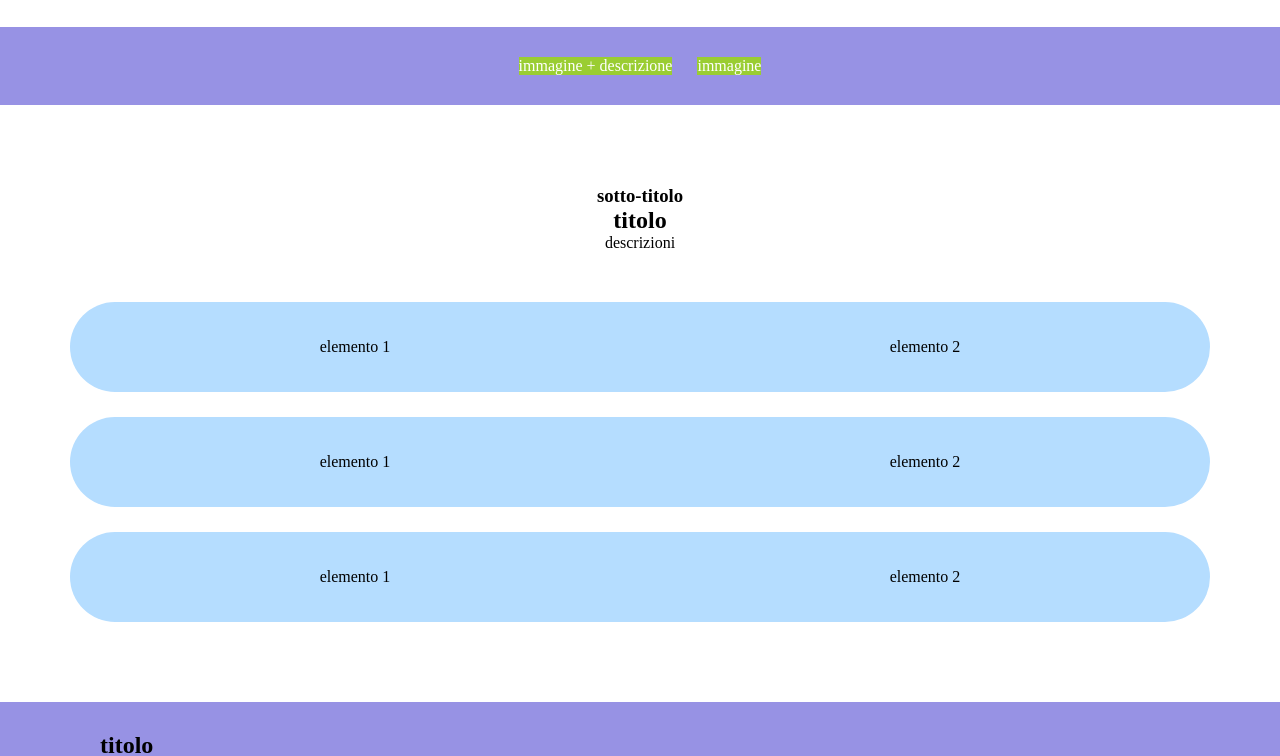
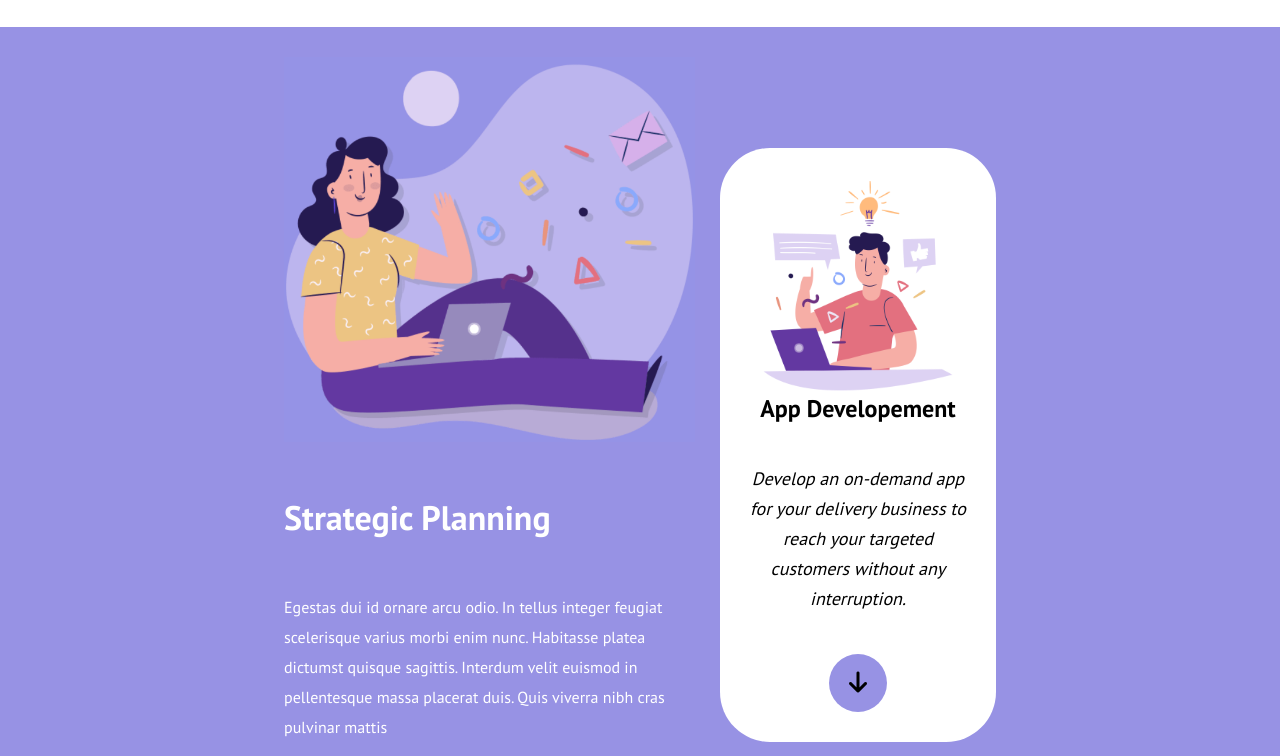
Before and after one commit to enricoforesta/htmlcss-responsive-layout, a plain HTML site: page index.html in a window 1280 px wide. Shown: the part 998-1754 px from the top of the page. Drawn offline with Linux system fonts and the light colour scheme.

Commit message:
feat: sezione 2

```diff
--- a/css/style.css
+++ b/css/style.css
@@ -6,9 +6,85 @@
 
 /* TYPE */
 
+/* HEADER */
+nav i.fa-solid.fa-bars {
+    font-size: 35px;
+}
+/* /HEADER */
+
+/* BOX WH65 */
+.wh65{
+    text-align: start;
+}
+.demo .wh65 .sotto-box button span{
+    margin-left: 20px;
+}
+
+.demo .wh65 .sotto-box button{
+    background-color: #0084fd;
+    color: white;
+    border-radius: 50px;
+    padding: 10px 50px;
+}
+
+.demo .wh65 .sotto-box img{
+    margin-bottom: -30px ;
+}
+
+/* /BOX WH65 */
+
+/* SEZIONE 1 */
+.demo .sotto-box p{
+    font-size: 1.125rem;
+    font-weight: bold;
+    margin: 40px 0;
+}
+
+.demo .sotto-box h2,
+.demo .wh35.sotto-box i{
+    color: #0084fd;
+}
+
+.demo .wh35.sotto-box i{
+    font-size: 80px;
+    margin-bottom: 20px;
+}
+/* /SEZIONE 1 */
+
+/* SEZIONE 2 */
+.strategic h2{
+    font-size: 34px;
+    margin: 60px 0;
+}
+
+.strategic .box h3{
+    font-size: 24px;
+}
+
+.strategic .box p{
+    font-size: 18px;
+    font-style: italic;
+    margin: 40px 0;
+}
+
+.strategic .box button{
+    font-size: 24px;
+    background-color: #9792e4;
+    margin: 0 auto;
+    padding: 14px 20px;
+    border-radius: 100%;
+}
+/* /SEZIONE 2 */
+
 
 /* /TYPE */
 /* COMUNI */
+
+body{
+    line-height: 1.875rem;
+    font-family: 'PT Sans', sans-serif;
+}
+
 .benefits,
 .get-started,
 .strategic {
@@ -18,6 +94,7 @@
 button {
     all: unset;
     display: block;
+    cursor: pointer;
 }
 
 .flex {
@@ -36,9 +113,7 @@ img{
 
 /* MOBILE 480PX */
 /* DEBUG */
-.debug .strategic div {
-    background-color: yellowgreen;
-}
+
 
 .debug .titolo {
     background-color: yellow;
@@ -56,10 +131,6 @@ header {
 
 nav {
     justify-content: space-between;
-}
-
-nav i.fa-solid.fa-bars {
-    font-size: 35px;
 }
 
 /* /HEADER */
@@ -82,63 +153,30 @@ nav i.fa-solid.fa-bars {
 .sotto-box {
     width: 100%;
     padding: 30px;
-    line-height: 1.875rem;
+
 }
-
-.demo .sotto-box p{
-    font-size: 1.125rem;
-    font-weight: bold;
-    margin: 40px 0;
-}
-
-.demo .sotto-box h2,
-.demo .wh35.sotto-box i{
-    color: #0084fd;
-}
-
-.demo .wh35.sotto-box i{
-    font-size: 80px;
-    margin-bottom: 20px;
-}
-
-/* BOX WH65 */
-.wh65{
-    text-align: start;
-}
-.demo .wh65 .sotto-box button span{
-    margin-left: 20px;
-}
-
-.demo .wh65 .sotto-box button{
-    background-color: #0084fd;
-    color: white;
-    border-radius: 50px;
-    padding: 10px 50px;
-}
-
-.demo .wh65 .sotto-box img{
-    margin-bottom: -30px ;
-}
-
-/* /BOX WH65 */
 
 /* /SEZIONE 1 */
 /* SEZIONE 2 */
-.strategic {
+.strategic .p30.flex {
     flex-direction: column;
     gap: 25px;
-    text-align: center;
     color: white;
+}
+
+.strategic .box{
+    background-color: white;
+    color: black;
 }
 
 /* /SEZIONE 2 */
 /* SEZIONE 3 */
-.testimonials {
+.testimonials .p30 {
     text-align: center;
     padding: 50px 0;
 }
 
-.testimonials p {
+.testimonials .p30 p {
     margin-bottom: 50px;
 }
 
@@ -177,6 +215,7 @@ RESPONSIVITA'
     /* contenitore per una dimensione massima centrata */
     nav,
     .demo,
+    .strategic .p30,
     .benefits .p30,
     .about-us,
     .get-started .p30,
@@ -201,12 +240,19 @@ RESPONSIVITA'
 
 
     /* /SEZIONE 1 */
+    /* SEZIONE 2 */
+
+    .strategic .box{
+        width: 100%;
+    }
+
+    /* /SEZIONE 2 */
     /* SEZIONE 3  */
-    section.p30 .testimonials .demo {
+    .testimonials .p30 .demo {
         flex-direction: column;
     }
 
-    section.p30 .testimonials .demo .box {
+    .testimonials .p30 .demo .box {
         flex-wrap: nowrap;
         width: 100%;
     }
@@ -242,6 +288,7 @@ RESPONSIVITA'
     /* contenitore per una dimensione massima centrata */
     nav,
     .demo,
+    .strategic .p30,
     .benefits .p30,
     .about-us,
     .get-started .p30,
@@ -260,11 +307,19 @@ RESPONSIVITA'
     }
     /* /SEZIONE 1 */
     /* SEZIONE 2 */
-    .strategic {
+    .strategic .p30.flex {
         flex-direction: row;
-        justify-content: center;
+        align-items: flex-end;
+        padding: 30px 140px;
     }
 
+    .strategic .box.p30{
+        width: 40%;
+    }
+
+    .strategic-top{
+        width: 60%;
+    }
     /* /SEZIONE 2 */
     /* SEZIONE 4  */
     .benefits .box {
--- a/index.html
+++ b/index.html
@@ -10,6 +10,11 @@
         integrity="sha512-z3gLpd7yknf1YoNbCzqRKc4qyor8gaKU1qmn+CShxbuBusANI9QpRohGBreCFkKxLhei6S9CQXFEbbKuqLg0DA=="
         crossorigin="anonymous" referrerpolicy="no-referrer" />
     <!-- /FONT AWESOME -->
+    <!-- GOOGLE FONT -->
+    <link rel="preconnect" href="https://fonts.googleapis.com">
+    <link rel="preconnect" href="https://fonts.gstatic.com" crossorigin>
+    <link href="https://fonts.googleapis.com/css2?family=PT+Sans:wght@400;700&display=swap" rel="stylesheet">
+    <!-- /GOOGLE FONT -->
     <!-- MY CSS -->
     <link rel="stylesheet" href="css/style.css">
 </head>
@@ -74,14 +79,29 @@
         </div>
         <!-- /SEZIONE 1 -->
         <!-- SEZIONE 2 -->
-        <div class="strategic p30 flex">
-            <div>immagine + descrizione</div>
-            <div>immagine</div>
+        <div class="strategic">
+            <div class="p30 flex">
+                <div class="strategic-top">
+                    <img src="img/planning1.png" alt="Planning">
+                    <h2>Strategic Planning</h2>
+                    <p>Egestas dui id ornare arcu odio. In tellus integer feugiat scelerisque varius morbi enim nunc.
+                        Habitasse platea dictumst quisque sagittis. Interdum velit euismod in pellentesque massa
+                        placerat
+                        duis. Quis viverra nibh cras pulvinar mattis</p>
+                </div>
+                <div class="box p30">
+                    <img src="img/planning2.png" alt="Planning">
+                    <h3>App Developement</h3>
+                    <p>Develop an on-demand app for your delivery business to reach your targeted customers
+                        without any interruption.</p>
+                    <button><i class="fa-solid fa-arrow-down"></i></button>
+                </div>
+            </div>
         </div>
         <!-- /SEZIONE 2 -->
         <!-- SEZIONE 3 -->
-        <section class="p30">
-            <div class="testimonials">
+        <section class="testimonials">
+            <div class="p30">
                 <h3>sotto-titolo</h3>
                 <h2>titolo</h2>
                 <p>descrizioni</p>
```
